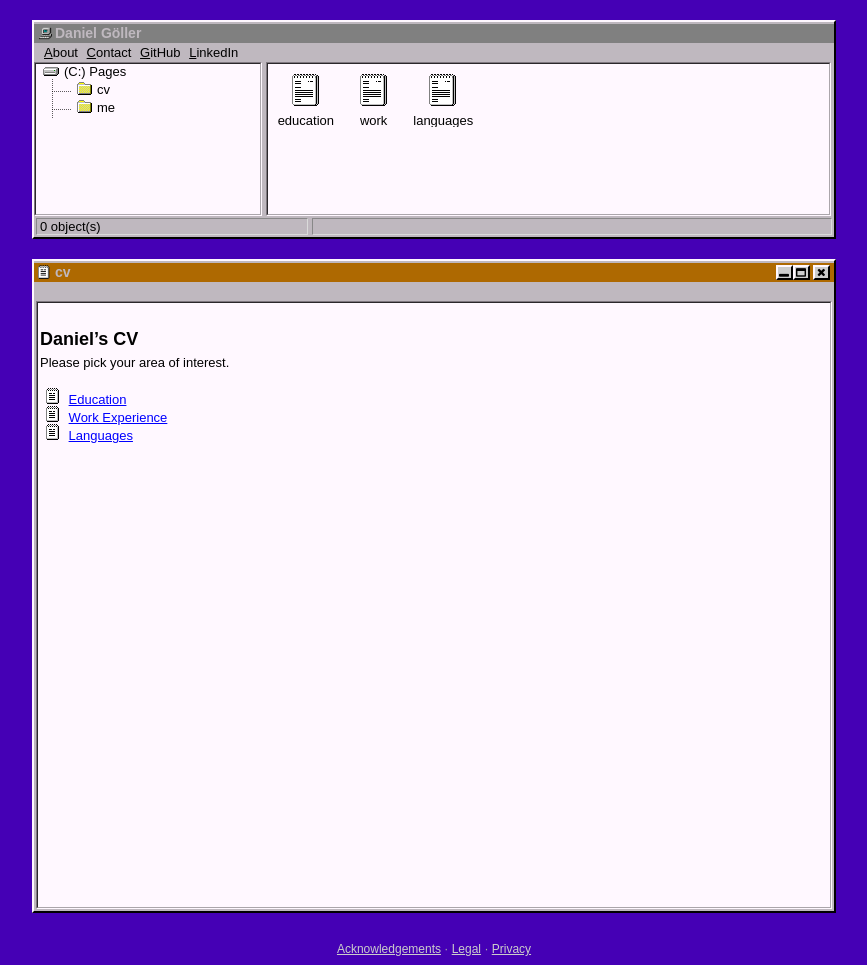
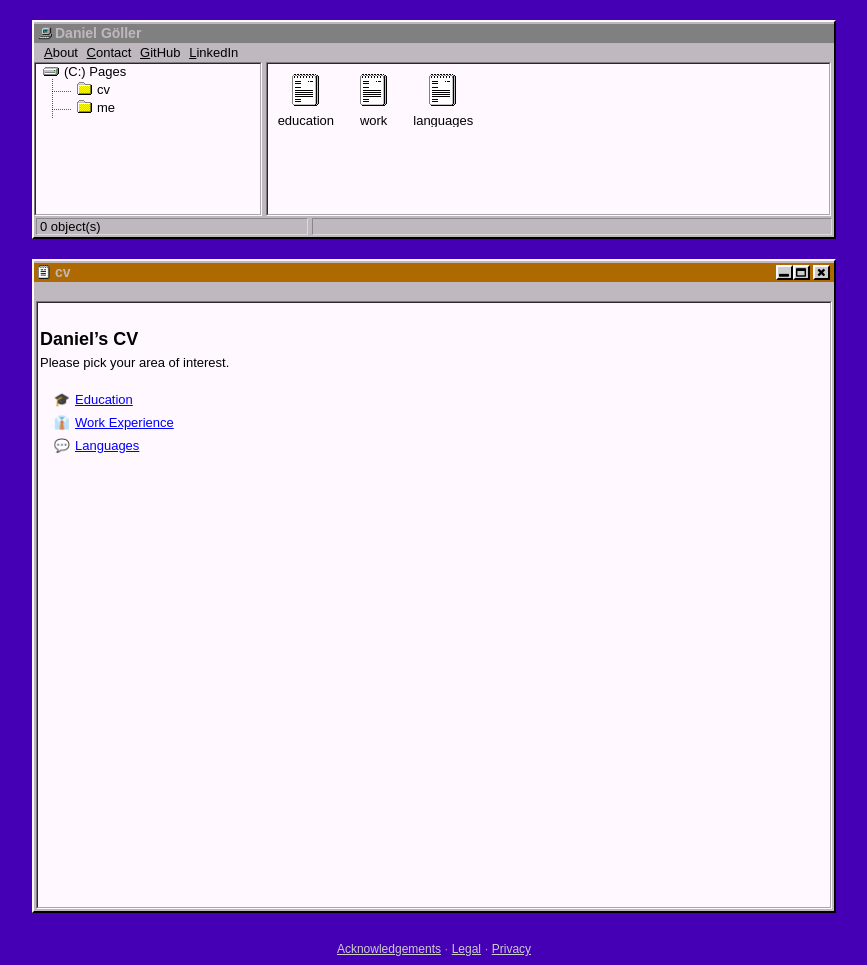
Before and after one commit to LelViLamp/LelViLamp.github.io, a Jekyll site: the page built from cv/index.md, in a window 1280 px wide. Shown: the whole page, without its empty margins (206-1073 px from the left). Built offline with Jekyll 4.4.1, drawn with Linux system fonts in a browser that asks for light colours.

Commit message:
update CV overview bullet icons

```diff
--- a/cv/index.md
+++ b/cv/index.md
@@ -9,8 +9,8 @@ author: lelvilamp
 
 Please pick your area of interest.
 
-<ul style="list-style-image: url('/assets/img/file.png'); margin-left: 2.2em;">
-    <li style="padding: 0;"><a href="/cv/education">Education</a></li>
-    <li style="padding: 0;"><a href="/cv/work">Work Experience</a></li>
-    <li style="padding: 0"><a href="/cv/languages">Languages</a></li>
+<ul>
+    <li style="list-style-type: '🎓';"><a href="/cv/education">Education</a></li>
+    <li style="list-style-type: '👔';"><a href="/cv/work">Work Experience</a></li>
+    <li style="list-style-type: '💬';"><a href="/cv/languages">Languages</a></li>
 </ul>
```
